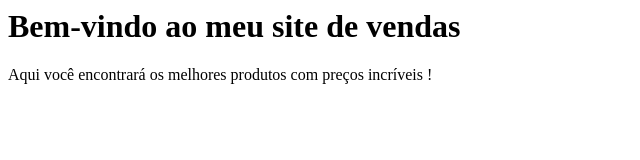
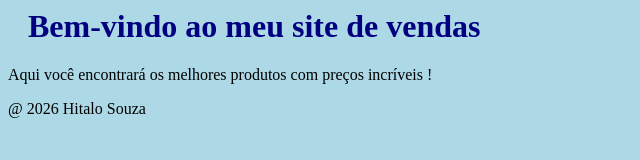
Before and after one commit to trueloser21fake/projeto_vendas, a plain HTML site: page loja/index.html in a window 1280 px wide. Shown: the whole page, without its empty margins (0-640 px from the left). Drawn offline with Linux system fonts and the light colour scheme.

Commit message:
feat: cria um estilo azul para a index.html Refs #03.

```diff
--- a/loja/index.html
+++ b/loja/index.html
@@ -1,13 +1,15 @@
-<html lang="en">
+<html lang="pt-br">
 <head>
     <meta charset="UTF-8">
     <meta name="viewport" content="width=device-width, initial-scale=1.0">
-    <title>Document</title>
+    <title>Web Academy</title>
+    <link rel="stylesheet" href="style.css">
 </head>
 <body>
 
+    <h1>Bem-vindo ao meu site de vendas</h1>
+    <p>Aqui você encontrará os melhores produtos com preços incríveis !</p>
+    <p>@ 2026 Hitalo Souza</p>
+
 </body>
 </html>
-
-    <h1>Bem-vindo ao meu site de vendas</h1>
-    <p>Aqui você encontrará os melhores produtos com preços incríveis !</p>
--- /dev/null
+++ b/loja/style.css
@@ -0,0 +1,11 @@
+body{
+
+    background-color:lightblue;
+
+}
+h1{
+
+    color:navy;
+    margin-left: 20px;
+
+}
```
